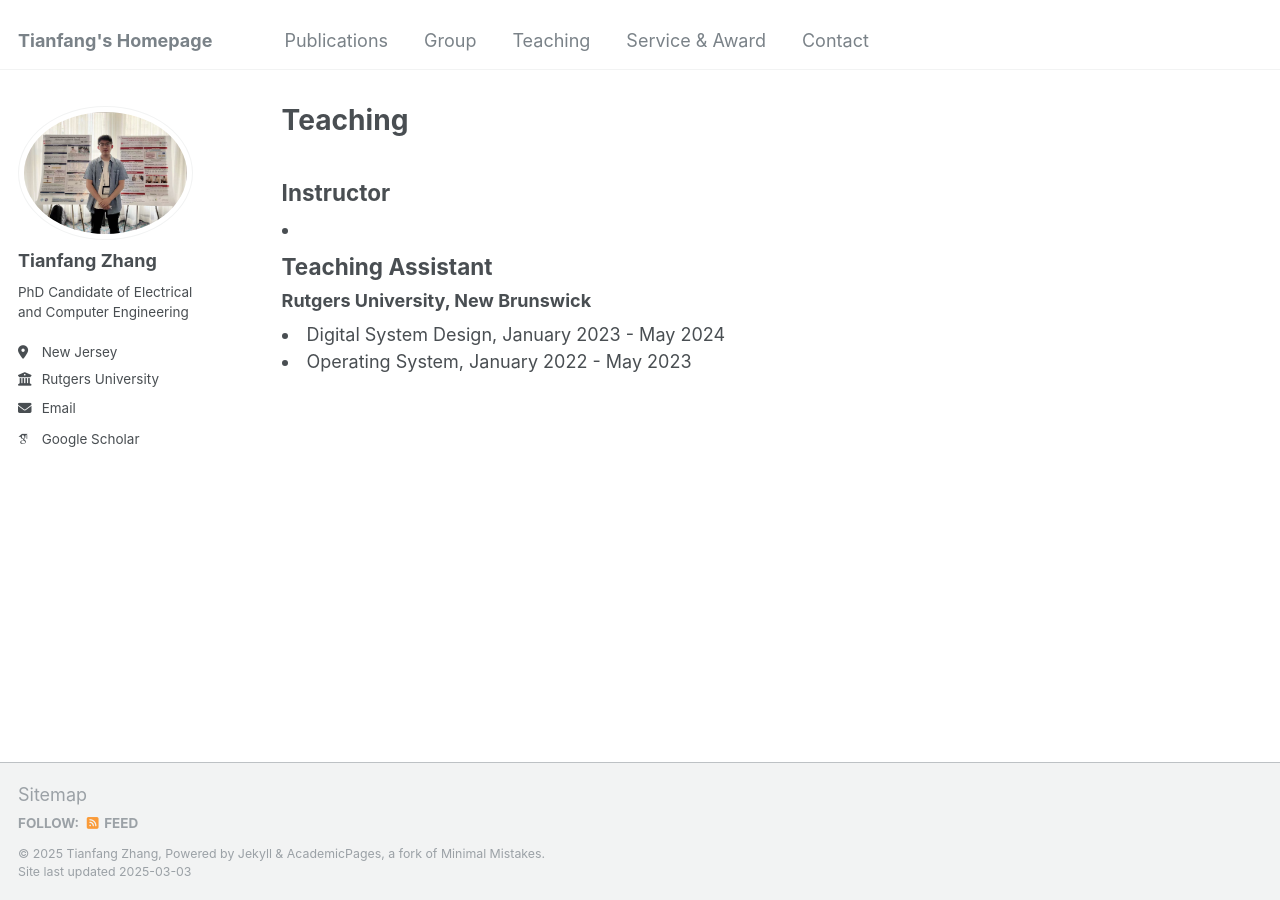
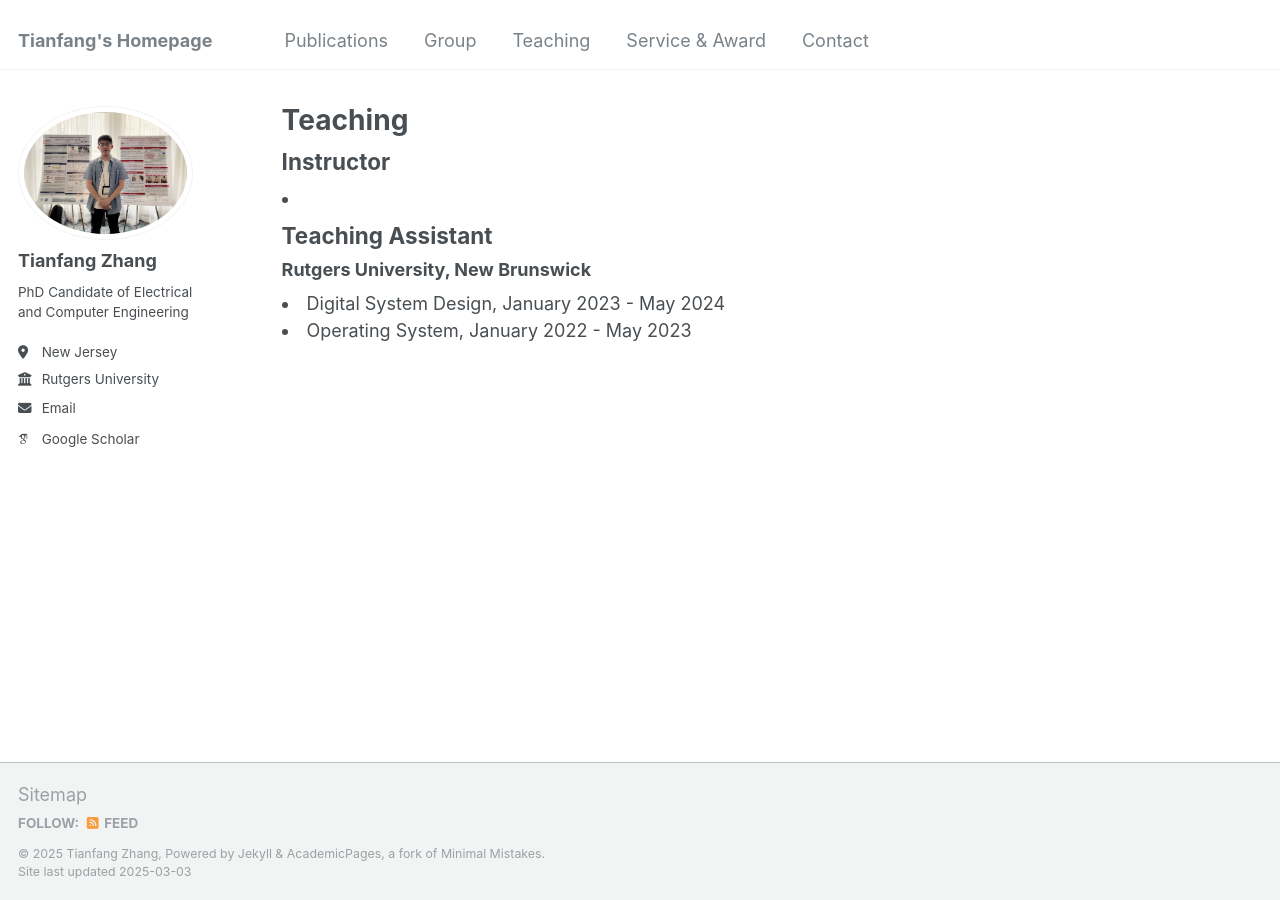
Before and after one commit to tianfang96/tianfang96.github.io, a Jekyll site: the page built from _pages/teaching.html, in a window 1280 px wide. Built offline with Jekyll 4.4.1, drawn with Linux system fonts in a browser that asks for light colours; some web fonts are replaced.

Commit message:
Update teaching.html

```diff
--- a/_pages/teaching.html
+++ b/_pages/teaching.html
@@ -4,7 +4,7 @@ title: "Teaching"
 permalink: /teaching/
 author_profile: true
 ---
-<h2 style="margin-bottom: 10px;"><strong>Instructor</strong></h2>
+<h2 style="margin-top: 10px; margin-bottom: 10px;"><strong>Instructor</strong></h2>
 <li class="course"> </li>
 
 <h2 style="margin-top: 10px; margin-bottom: 10px;"><strong>Teaching Assistant</strong></h2>
```
